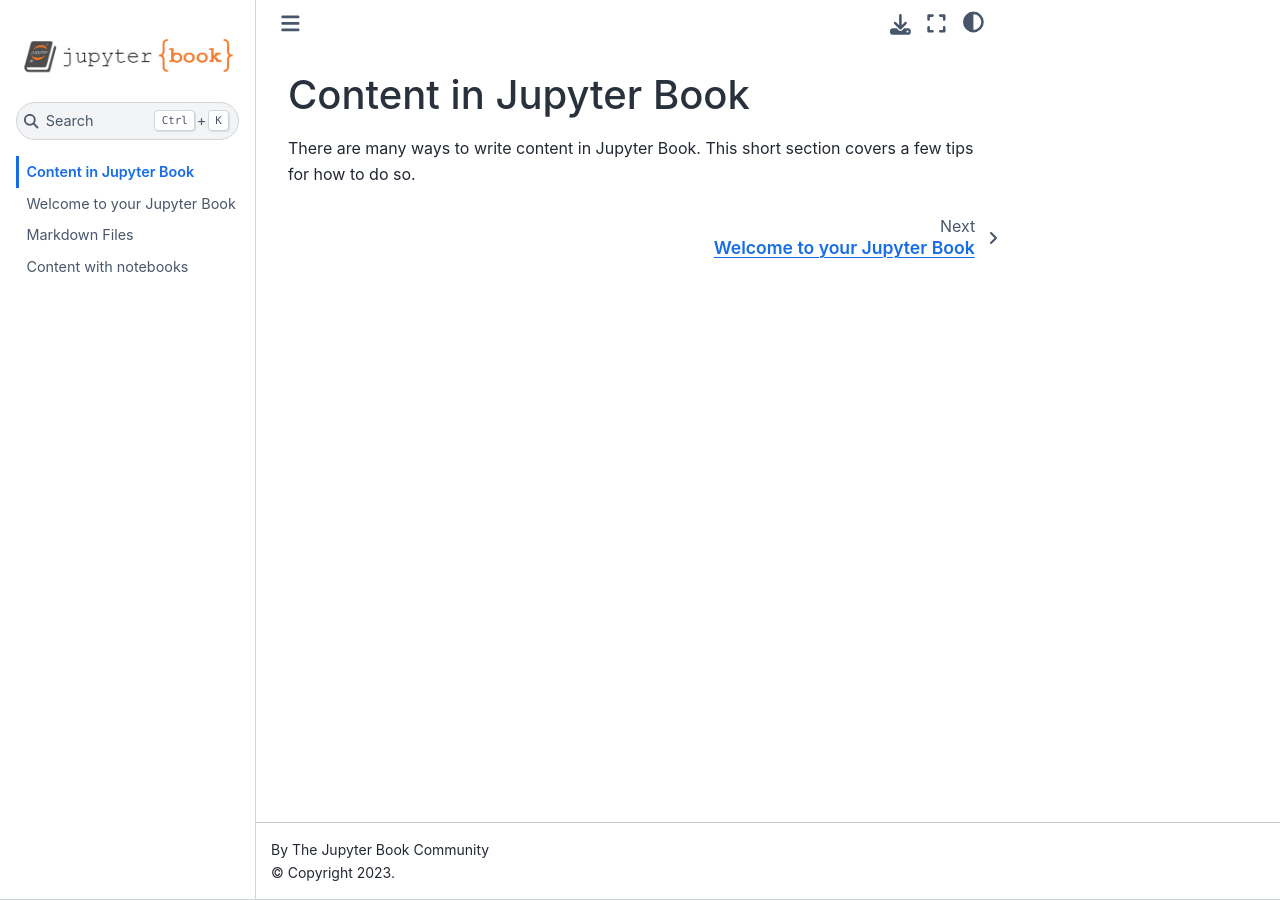
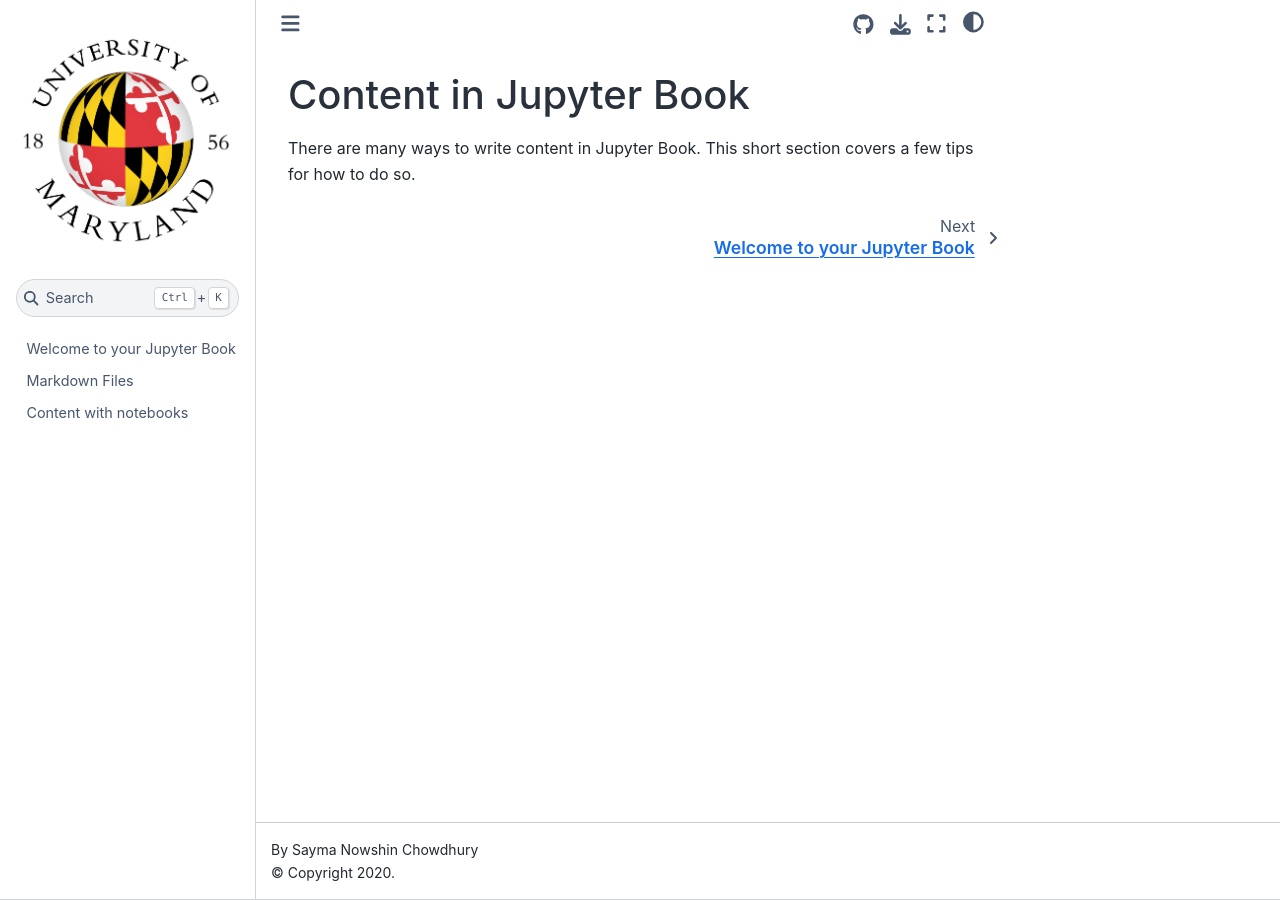
Before and after one commit to saymanowshin/sayma_nowshin, a Jupyter Book: the page built from content.md, in a window 1280 px wide. Built offline with Jupyter Book 1.0.4 settings and Sphinx 7.4.7 and the Sphinx Book theme 1.1.4, drawn with Linux system fonts in a browser that asks for light colours.

Commit message:
Update _config.yml

```diff
--- a/_config.yml
+++ b/_config.yml
@@ -1,8 +1,28 @@
+#######################################################################################
 # Book settings
-title: My sample book
-author: The Jupyter Book Community
-logo: logo.png
+title:  Calcium Imaging Data Analysis
+author: Sayma Nowshin Chowdhury
+copyright: "2020"
+logo: "umd logo.jpg"
 
+#######################################################################################
+# Execution settings
+execute:
+  execute_notebooks: off
+
+#######################################################################################
+# HTML-specific settings
+html:
+  home_page_in_navbar: false
+  use_repository_button: true
+  use_issues_button: true
+  use_edit_page_button: true
+
+#######################################################################################
+# Launch button settings
+repository:
+  url: https://github.com/saymanowshin/sayma_nowshin
 latex:
+  latex_engine: "xelatex"
   latex_documents:
     targetname: book.tex
```
